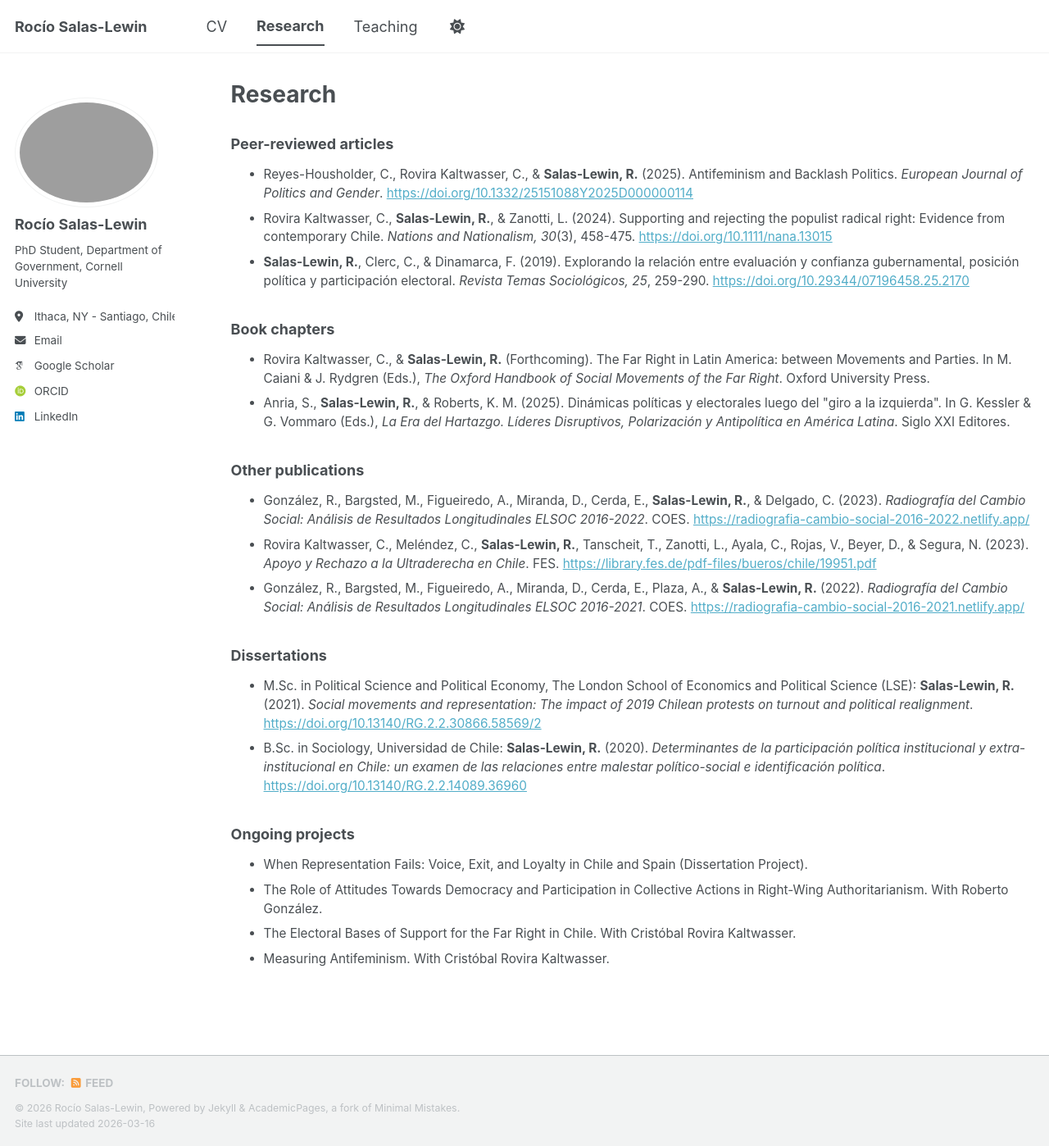
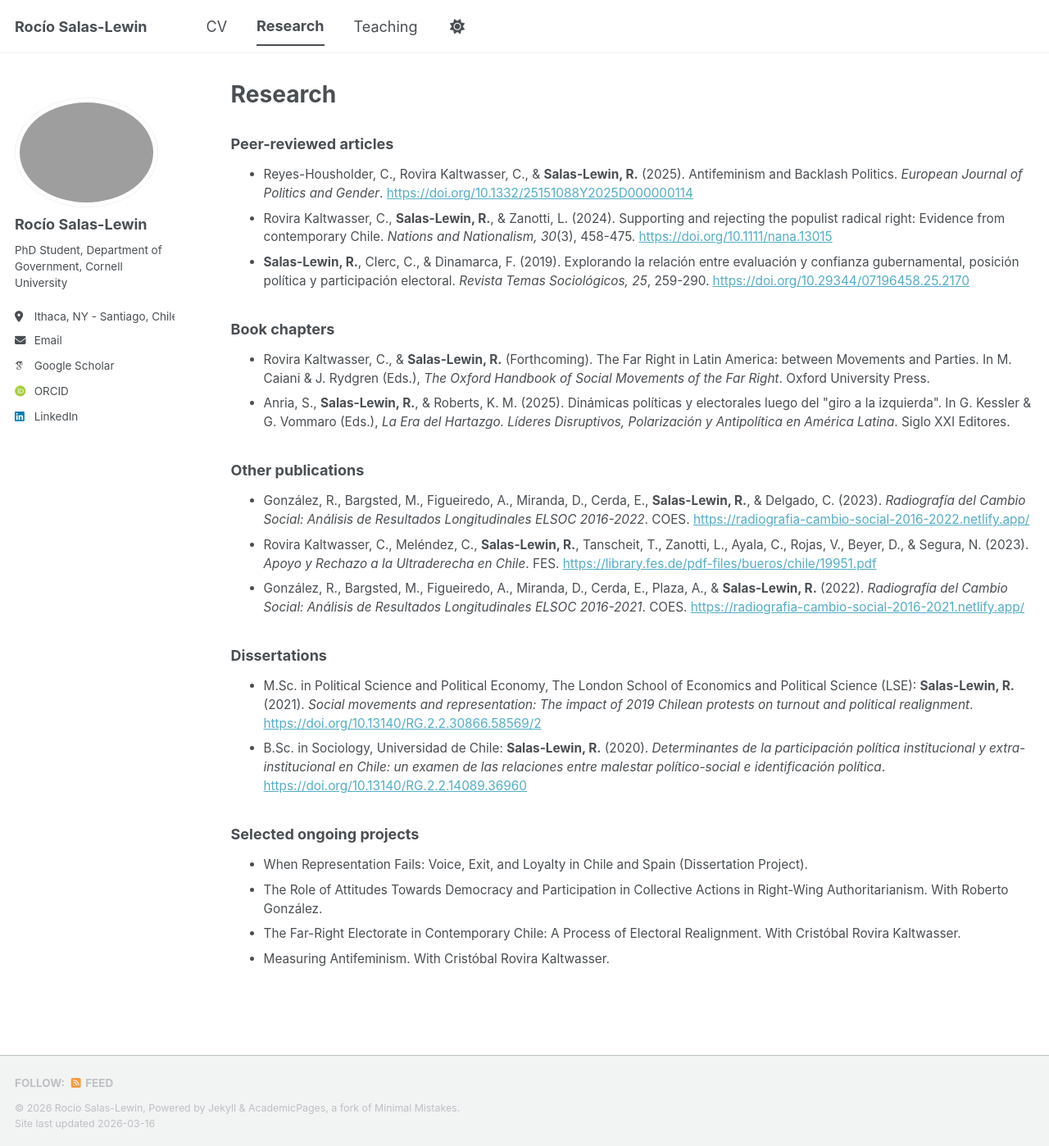
Before and after one commit to rsalaslewin/rsalaslewin.github.io, a Jekyll site: the page built from _pages/research.html, in a window 1280 px wide and 1398 px high. Shown: the whole window at 82% size. Built offline with Jekyll 4.4.1, drawn with Linux system fonts in a browser that asks for light colours; some web fonts are replaced; a script bundle is joined from its source files by our own code; library files that are not in the unit come from our copies.

Commit message:
Update research.html

```diff
--- a/_pages/research.html
+++ b/_pages/research.html
@@ -31,10 +31,10 @@ author_profile: true
   <li>B.Sc. in Sociology, Universidad de Chile: <strong>Salas-Lewin, R.</strong> (2020). <em>Determinantes de la participación política institucional y extra-institucional en Chile: un examen de las relaciones entre malestar político-social e identificación política</em>. <a href="https://doi.org/10.13140/RG.2.2.14089.36960">https://doi.org/10.13140/RG.2.2.14089.36960</a></li>
 </ul>
 
-<h3>Ongoing projects</h3>
+<h3>Selected ongoing projects</h3>
 <ul style="font-size: 0.85em;">
   <li>When Representation Fails: Voice, Exit, and Loyalty in Chile and Spain (Dissertation Project).</li>
   <li>The Role of Attitudes Towards Democracy and Participation in Collective Actions in Right-Wing Authoritarianism. With Roberto González.</li>
-  <li>The Electoral Bases of Support for the Far Right in Chile. With Cristóbal Rovira Kaltwasser.</li>
+  <li>The Far-Right Electorate in Contemporary Chile: A Process of Electoral Realignment. With Cristóbal Rovira Kaltwasser.</li>
   <li>Measuring Antifeminism. With Cristóbal Rovira Kaltwasser.</li>
 </ul>
```
